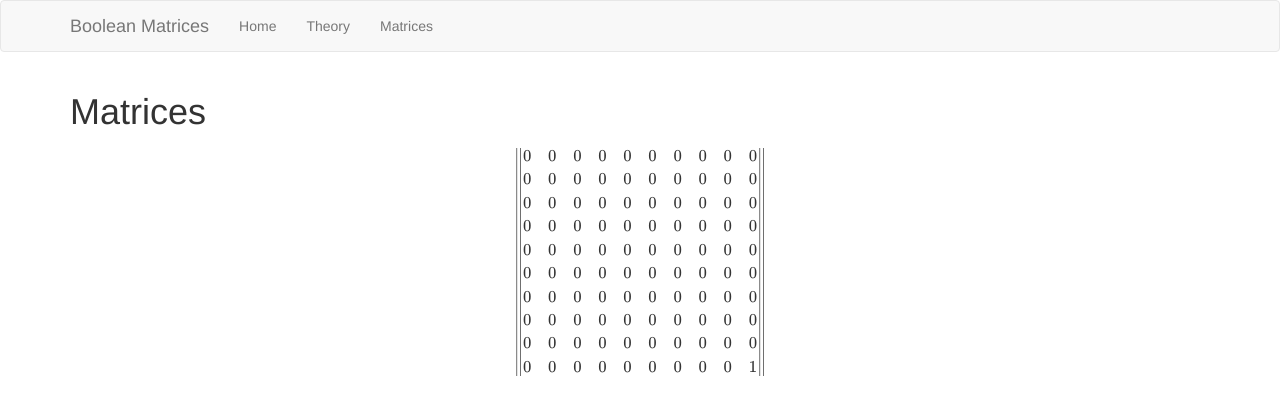
After one commit to lemonpaul/flask-matrix, a Flask app: page /matrices in a window 1280 px wide. The commit adds this page. Shown: the top 415 px of the page. Run offline with Flask 2, Linux system fonts and the light colour scheme; tables that the repository leaves empty hold one stand-in row (values such as "Sample post"); some libraries are stand-ins or nearby versions.

Commit message:
Add matrix model.

```diff
--- a/app/__init__.py
+++ b/app/__init__.py
@@ -1,9 +1,11 @@
 from flask import Flask
 from flask_bootstrap import Bootstrap
 from flask_sqlalchemy import SQLAlchemy
+from flask_migrate import Migrate
 from config import Config
 
 db = SQLAlchemy()
+migrate = Migrate()
 bootstrap = Bootstrap()
 
 def create_app(config_class=Config):
@@ -11,9 +13,12 @@ def create_app(config_class=Config):
     app.config.from_object(config_class)
 
     db.init_app(app)
+    migrate.init_app(app, db)
     bootstrap.init_app(app)
 
     from app.main import bp as main_bp
     app.register_blueprint(main_bp)
 
     return app
+
+from app import models
--- a/app/main/routes.py
+++ b/app/main/routes.py
@@ -1,4 +1,5 @@
 from app.main import bp
+from app.models import Matrix
 from flask import render_template
 
 
@@ -9,3 +10,8 @@ def index():
 @bp.route('/explore')
 def explore():
     return render_template('explore.html', title='Theory')
+
+@bp.route('/matrices')
+def matrices():
+    matrices = Matrix.query.all()
+    return render_template('matrices.html', matrices=matrices)
--- /dev/null
+++ b/app/models.py
@@ -0,0 +1,24 @@
+from app import db
+
+class Matrix(db.Model):
+    __tablename__ = 'matrices'
+    id = db.Column(db.Integer, primary_key=True)
+    width = db.Column(db.Integer)
+    height = db.Column(db.Integer)
+    body = db.Column(db.Integer)
+
+    def to_array(self):
+        data=[[]] * self.height
+        for k in range(self.height):
+            data[k] = [0] * self.width
+        for i in range(self.height):
+            for j in range(self.width):
+                shift = self.width * self.height - (i * self.width + j) - 1
+                print(f'shift={shift}, i={i}, j={j}: {1 << shift & self.body}')
+                if 1 << shift & self.body:
+                    data[i][j] = 1
+        return data
+
+
+    def __repr__(self):
+        return '<Matrix {}x{}>'.format(self.width, self.height)
--- /dev/null
+++ b/app/templates/_matrix.html
@@ -0,0 +1,11 @@
+    {% set array = matrix.to_array() %}
+    $$\begin{Vmatrix}{% for column in range(matrix.height - 1) %}
+                         {% for row in range(matrix.width - 1) %}
+                             {{ array[column][row] }}&
+                         {% endfor %}
+                         {{ array[column][matrix.width - 1] }}\\
+                     {% endfor %}
+                     {% for row in range(matrix.width - 1) %}
+                         {{ array[matrix.height - 1][row] }}&
+                     {% endfor %}
+                     {{ array[matrix.height - 1][matrix.width - 1] }}\end{Vmatrix}$$
--- a/app/templates/base.html
+++ b/app/templates/base.html
@@ -25,6 +25,7 @@
                 <ul class="nav navbar-nav">
                     <li><a href="{{ url_for('main.index') }}">Home</a></li>
                     <li><a href="{{ url_for('main.explore') }}">Theory</a></li>
+                    <li><a href="{{ url_for('main.matrices') }}">Matrices</a></li>
                 </ul>
             </div>
         </div>
@@ -37,4 +38,15 @@
     </div>
 {% endblock %}
 
-{% block scripts %}{% endblock %}
+{% block scripts %}
+    <script type="text/javascript" id="MathJax-script" async
+            src="http://cdn.jsdelivr.net/npm/mathjax@3/es5/tex-mml-chtml.js">
+    </script>
+    <script>
+        MathJax = {
+          tex: {
+            inlineMath: [['$', '$']]
+          }
+        };
+    </script>
+{% endblock %}
--- /dev/null
+++ b/app/templates/matrices.html
@@ -0,0 +1,8 @@
+{% extends "base.html" %}
+
+{% block app_content %}
+    <h1>Matrices</h1>
+    {% for matrix in matrices %}
+        {% include '_matrix.html' %}
+    {% endfor %}
+{% endblock %}
```
Also changed, not shown: app/templates/explore.html (+0 -13 lines), config.py (added, +10 -0 lines).
